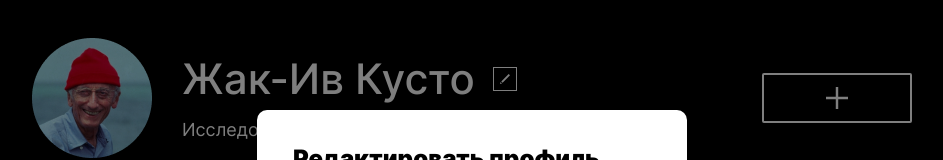
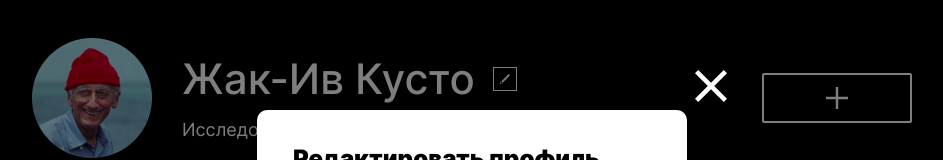
Before and after one commit to Vladimir-Bumagin/mesto-project, a plain HTML site: page index.html in a window 1280 px wide. Shown: the part 125-285 px from the top of the page, without its empty margins (168-1111 px from the left). Drawn offline with Linux system fonts and the light colour scheme.

```diff
--- a/blocks/popup/__button-close/popup__button-close.css
+++ b/blocks/popup/__button-close/popup__button-close.css
@@ -1,5 +1,5 @@
 .popup__button-close {
-  background-image: url(../images/CloseIcon.svg);
+  background-image: url(../../../images/CloseIcon.svg);
   position: absolute;
   background-color: rgba(0, 0, 0, 0);
   background-position: center;
```
